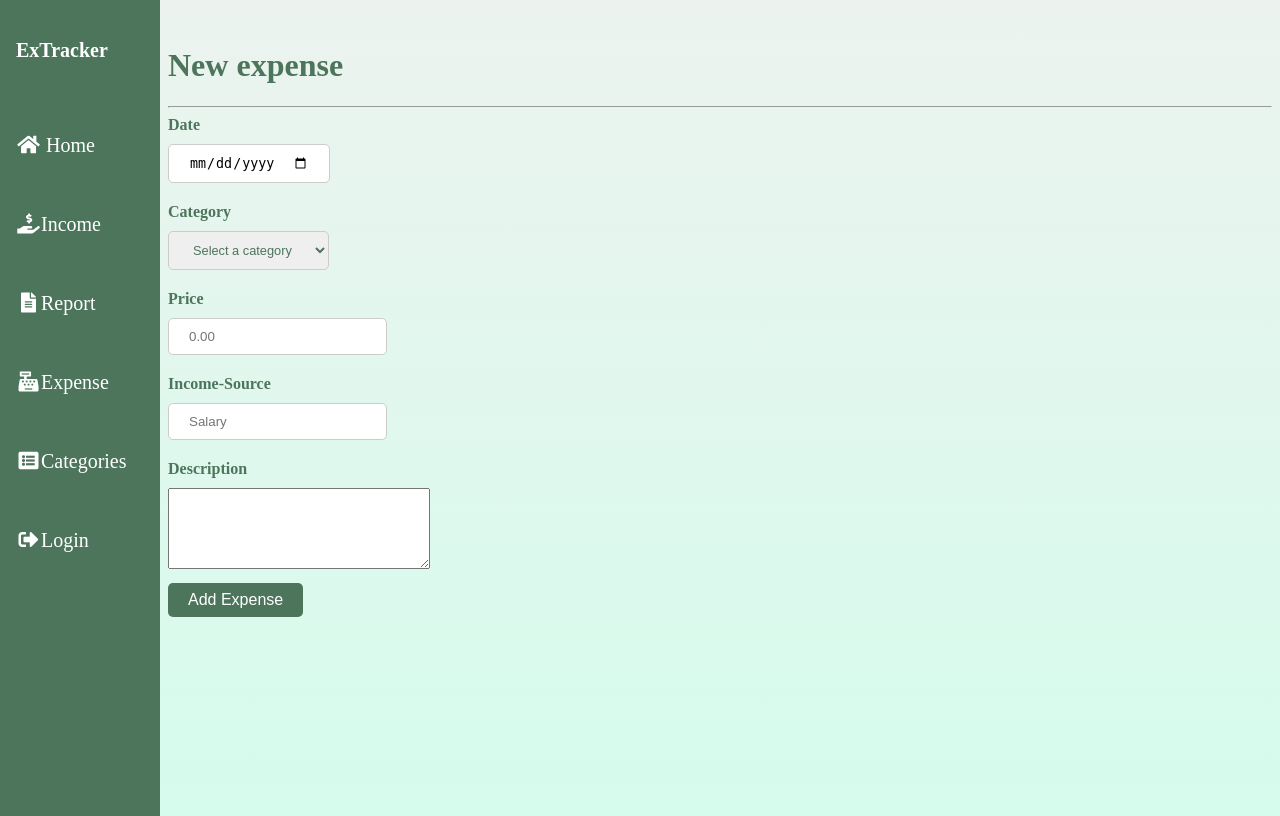
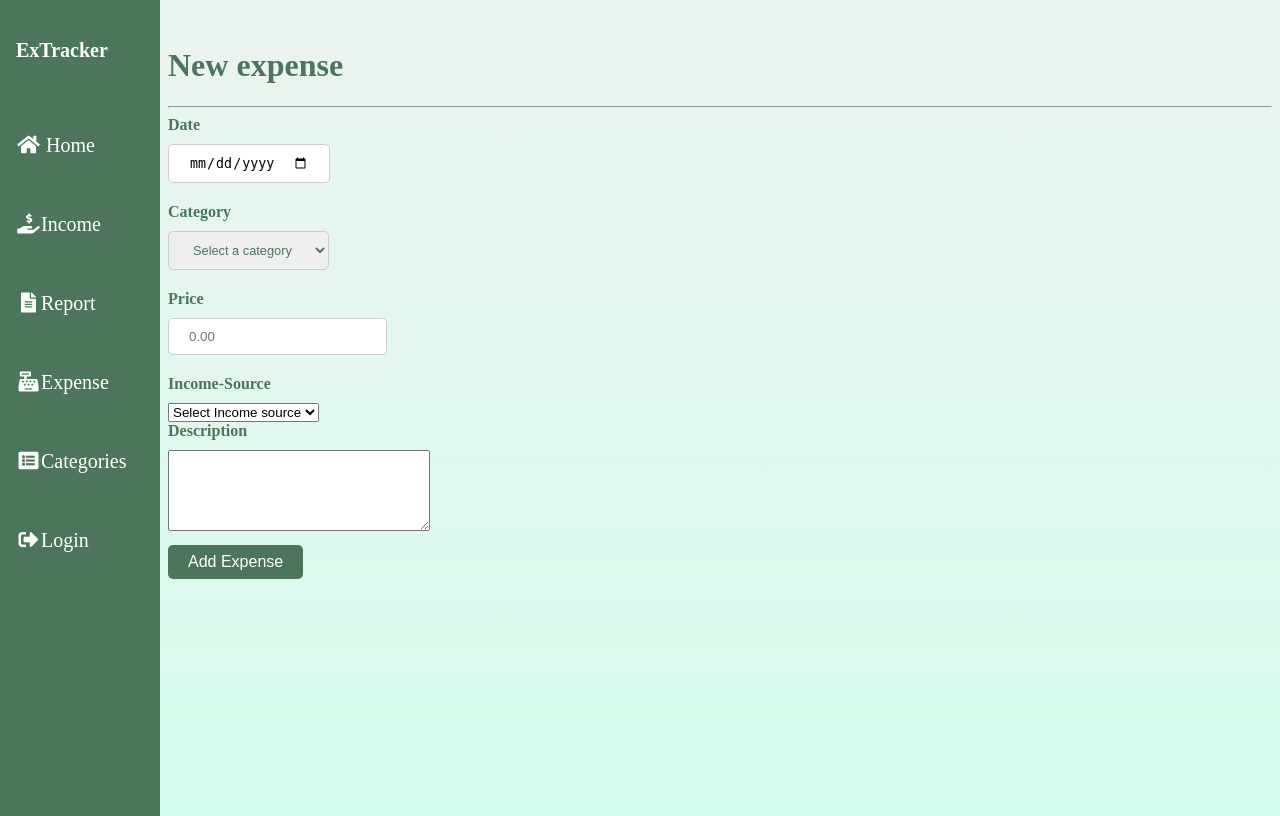
Before and after one commit to patience1000/ExpenseTracker, a Django app: page /expense/ in a window 1280 px wide. Run offline with Django 5.2, Linux system fonts and the light colour scheme.

Commit message:
updating

```diff
--- /dev/null
+++ b/Trackerapp/static/js/expense.js
@@ -0,0 +1,24 @@
+const form = document.getElementById('expense-form');
+const submitBtn = document.getElementById('submit');
+
+form.addEventListener('submit',(e) => {
+    e.preventDefault();
+    const date = document.getElementById('date').value;
+    const category = document.getElementById('category').value;
+    const price = document.getElementById('price').value;
+    const income = document.getElementById('income').value;
+    const description = document.getElementById('description').value;
+
+    fetch("/user-expenses/",{
+        method: 'POST',
+        headers:{
+            'Content-Type': 'application/json'
+        },
+        body: JSON.stringify({date,category,price,income,description})
+    })
+    .then((response) => response.json())
+    .then((data) => {
+        console.log('Expense saved successfully!');
+    })
+    .catch((error) => console.error(error));
+});
--- a/Trackerapp/templates/Trackerapp/expense.html
+++ b/Trackerapp/templates/Trackerapp/expense.html
@@ -7,7 +7,6 @@
     <meta name="viewport" content="width=device-width, initial-scale=1.0" />
     <title>Expenses</title>
     <link rel="stylesheet" href="https://cdnjs.cloudflare.com/ajax/libs/font-awesome/5.15.4/css/all.min.css" />
-    <!-- <link rel="stylesheet" href="{% static 'css/style.css' %}" /> -->
     <link rel="stylesheet" href="{% static 'CSS/expense.css' %}" />
     <meta name="csrf-token" content="{% csrf_token %}" />
 </head>
@@ -30,7 +29,7 @@
             {% csrf_token %}
 
             <label for="date">Date</label>
-            <input type="date">
+            <input id="date" type="date">
 
             <label for="category">Category</label>
             <select id="category" required>
@@ -43,19 +42,24 @@
             </select>
 
             <label for="price">Price</label>
-            <input type="number" required placeholder="0.00">
+            <input id="price" type="number" required placeholder="0.00">
 
             <label for="income">Income-Source</label>
-            <input required type="text" placeholder="Salary">
-
+            <select id="income" required>
+                <option value="">Select Income source</option>
+                <option value="salary">Salary</option>
+                <option value="gift">Gift</option>
+                <option value="business">Business</option>
+                <option value="investment">Investment</option>
+                <option value="others">others</option>
+            </select>
             <label for="description">Description</label>
-            <textarea required type="text" rows="5" cols="30"></textarea>
+            <textarea id="description" type="text" rows="5" cols="30"></textarea>
 
             <button id="submit">Add Expense</button>
         </form>
     </div>
-
-    <!-- <script src="{% static 'js/login.js' %}"></script> -->
+    <script src="{% static 'js/expense.js' %}"></script>
 </body>
 
 </html>
```
